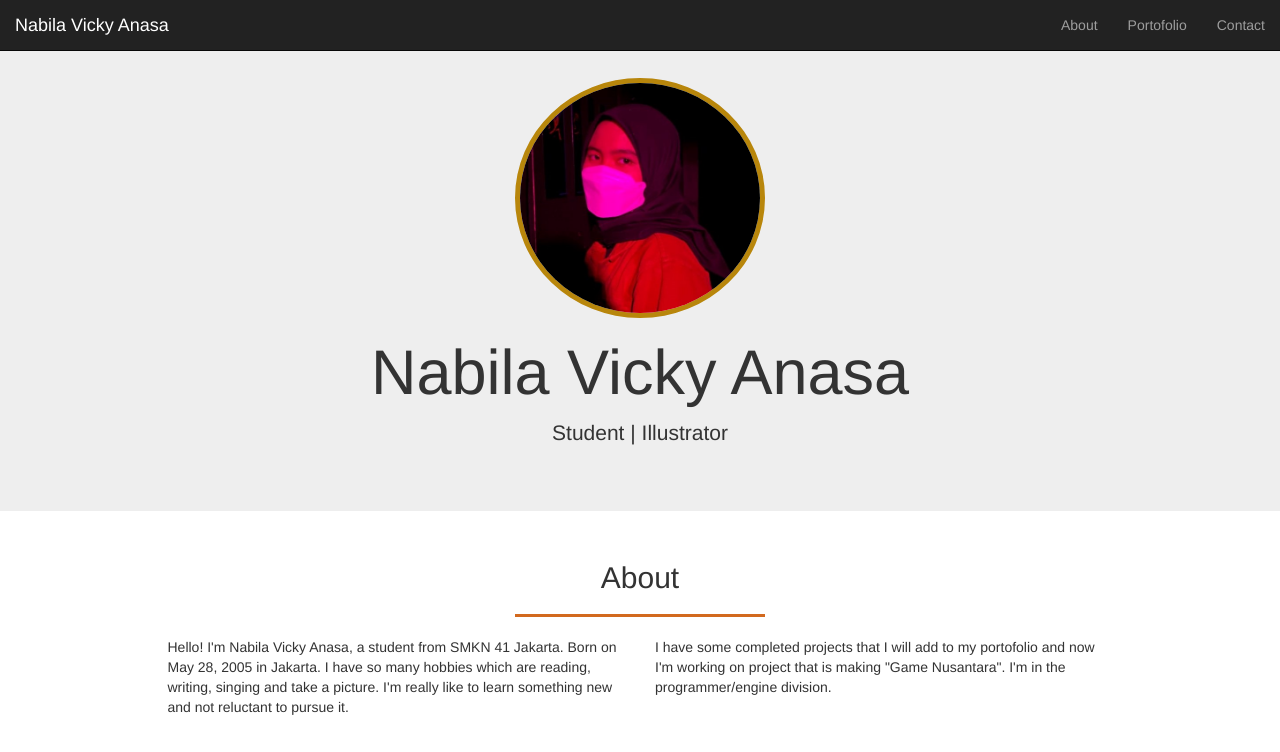
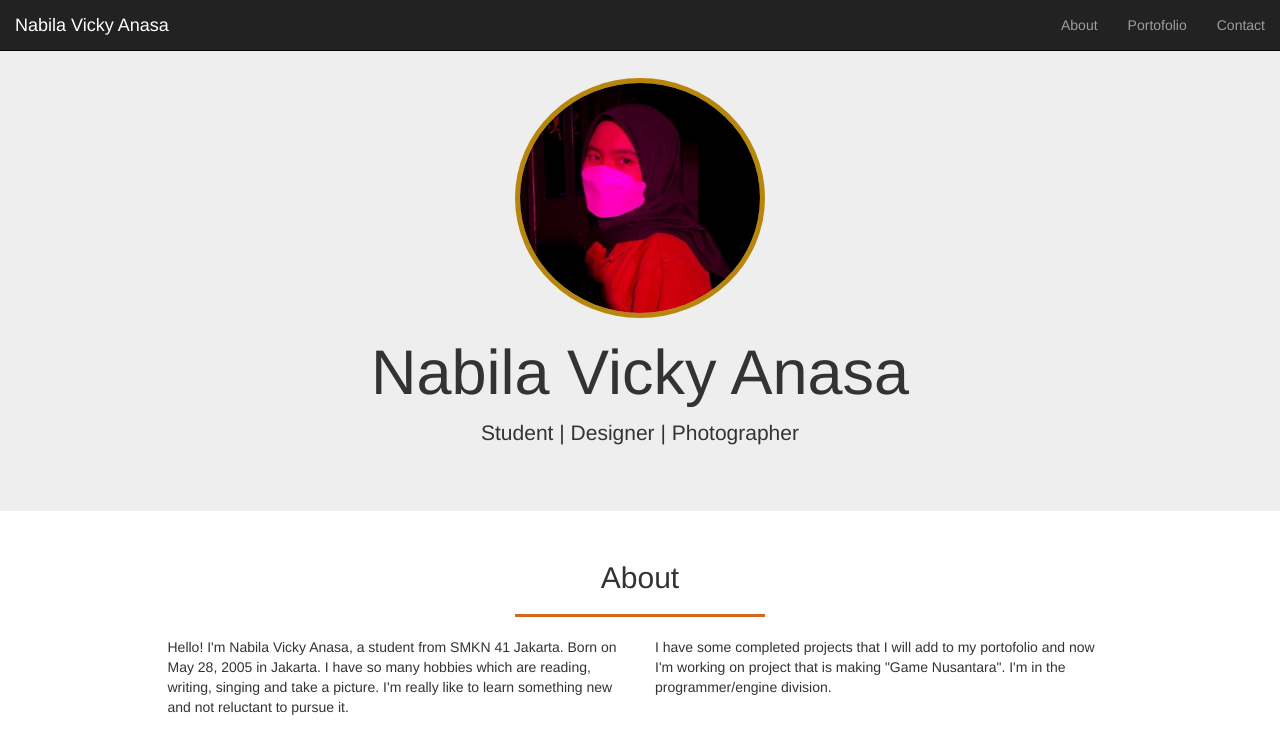
Before and after one commit to anasabila28/bilavicky.github.io, a plain HTML site: page index.html in a window 1280 px wide. Shown: the top 752 px of the page. Drawn offline with nearby package versions, Linux system fonts and the light colour scheme.

Commit message:
Update index.html

```diff
--- a/index.html
+++ b/index.html
@@ -51,7 +51,7 @@
     <div class="jumbotron text-center">
       <img src="img/nabila.jpeg" class="img-circle">
       <h1>Nabila Vicky Anasa</h1>
-      <p>Student | Illustrator</p>
+      <p>Student | Designer | Photographer</p>
     </div>
     <!-- akhir jumbotron -->
 
```
